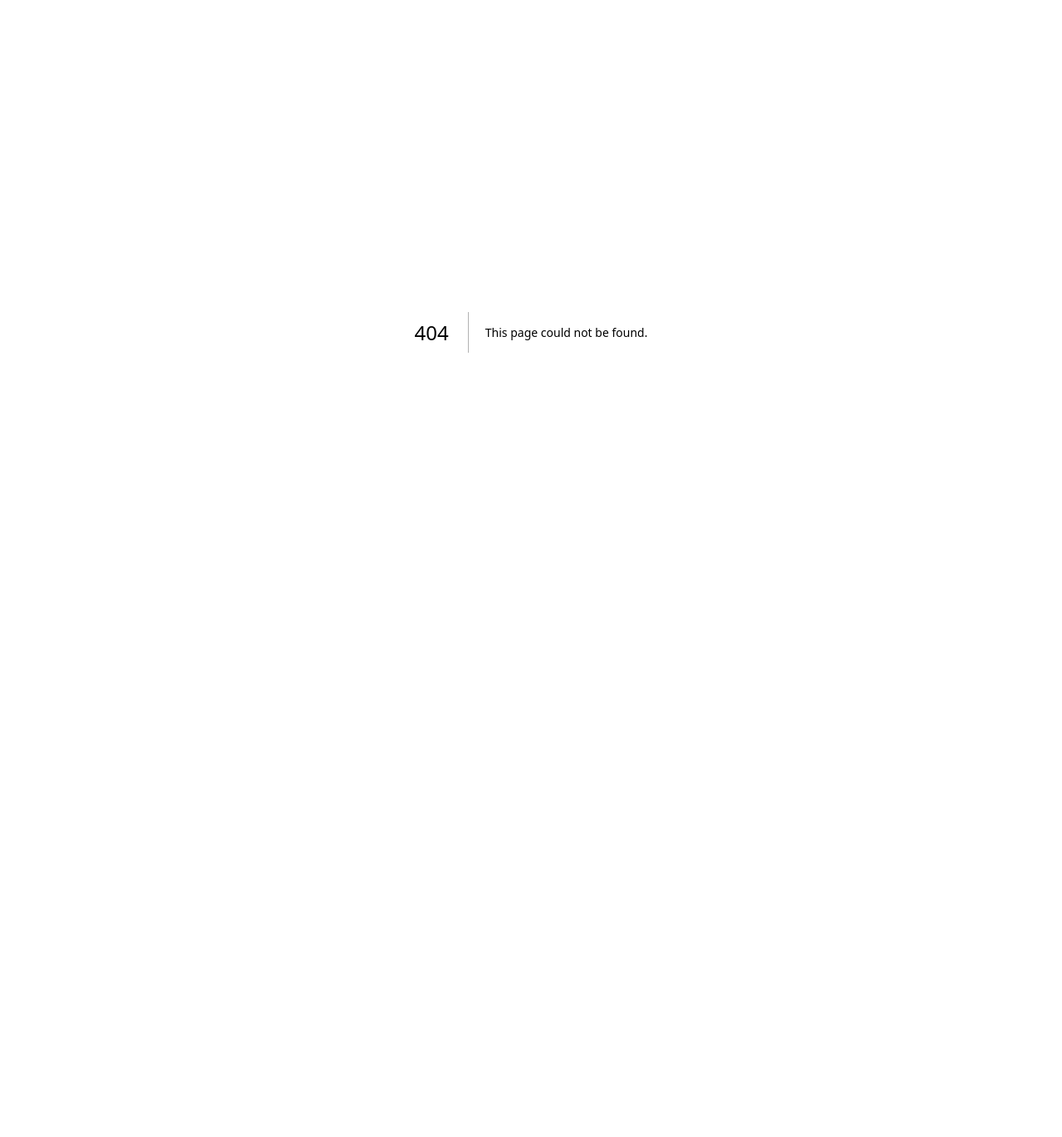
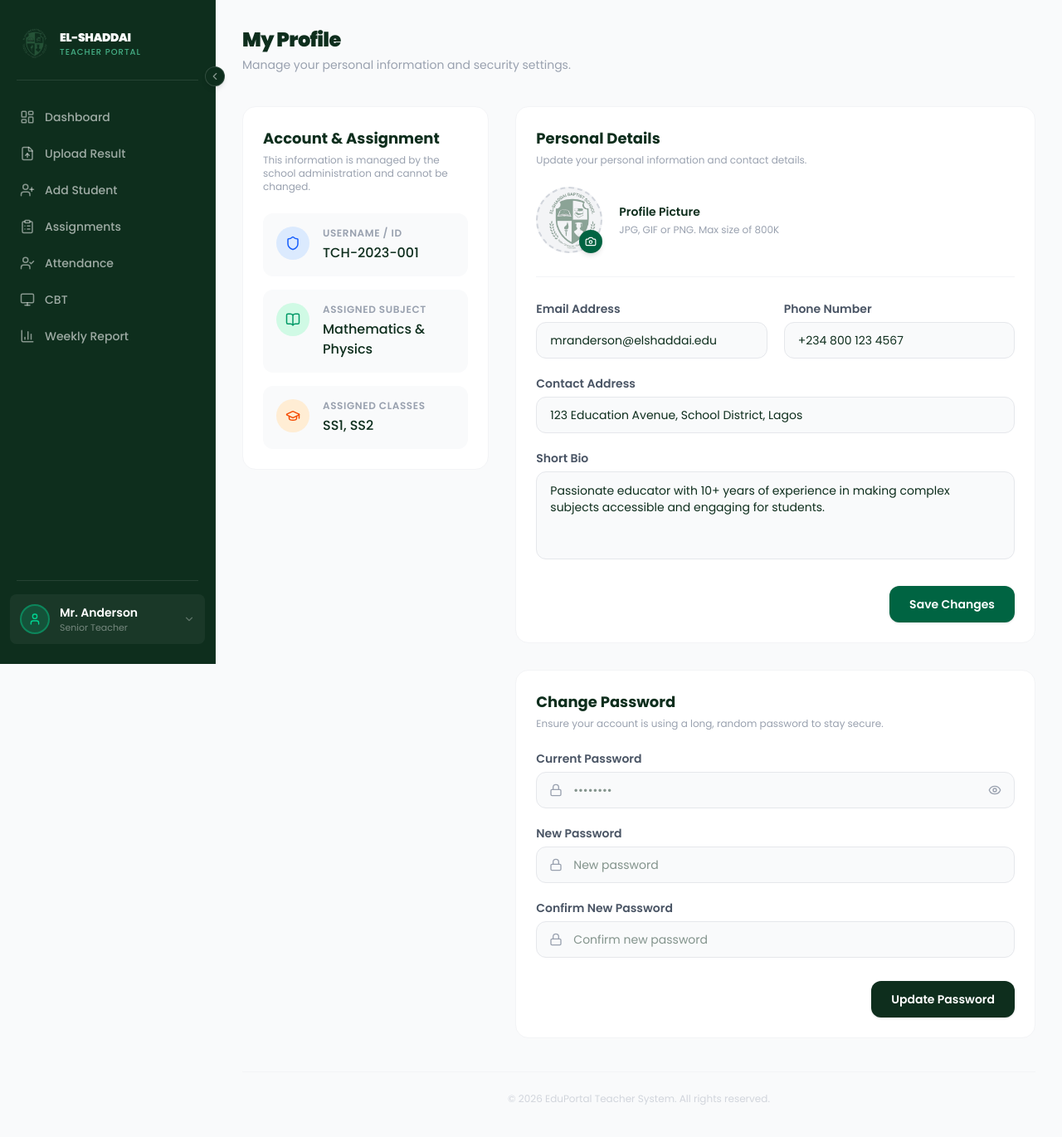
Before and after one commit to Ireoluuwa/elshaddaibaptistschools-ui, a Next.js app: page /portal/teacher/profile in a window 1280 px wide. Before the commit this address had no page. Shown: the top 1370 px of the page at 83% size. Before the commit the page ends 800 px from the top, so only its background shows below. Built offline with nearby package versions, Linux system fonts and the light colour scheme.

Commit message:
feat: create teacher profile page with profile, password, and read-only information sections

```diff
--- /dev/null
+++ b/app/portal/teacher/profile/page.tsx
@@ -0,0 +1,41 @@
+"use client";
+
+import React from "react";
+import ProfileForm from "@/components/teacher/profile/ProfileForm";
+import PasswordForm from "@/components/teacher/profile/PasswordForm";
+import ReadOnlyFields from "@/components/teacher/profile/ReadOnlyFields";
+
+export default function TeacherProfilePage() {
+  return (
+    <div className="max-w-5xl mx-auto">
+      {/* Header */}
+      <div className="mb-10">
+        <h1 className="text-[#0e2e1d] text-2xl font-black tracking-tight">
+          My Profile
+        </h1>
+        <p className="text-gray-400 text-sm mt-1">
+          Manage your personal information and security settings.
+        </p>
+      </div>
+
+      <div className="grid grid-cols-1 lg:grid-cols-3 gap-8">
+        {/* Left Column: Read Only Info */}
+        <div className="lg:col-span-1 flex flex-col gap-8">
+          <ReadOnlyFields />
+        </div>
+
+        {/* Right Column: Editable Forms */}
+        <div className="lg:col-span-2 flex flex-col gap-8">
+          <ProfileForm />
+          <PasswordForm />
+        </div>
+      </div>
+
+      {/* Footer */}
+      <footer className="text-center text-gray-300 text-xs py-6 mt-10 border-t border-gray-100">
+        &copy; {new Date().getFullYear()} EduPortal Teacher System. All rights
+        reserved.
+      </footer>
+    </div>
+  );
+}
```
